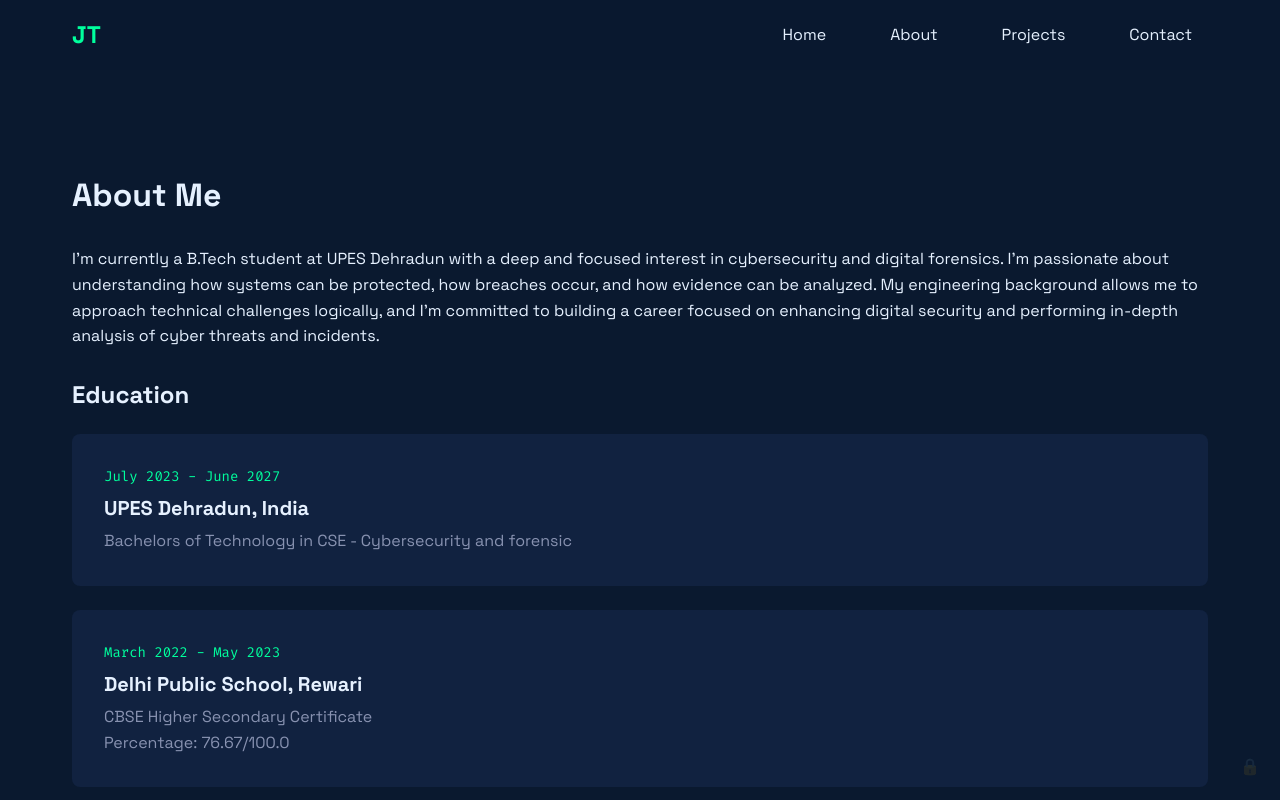
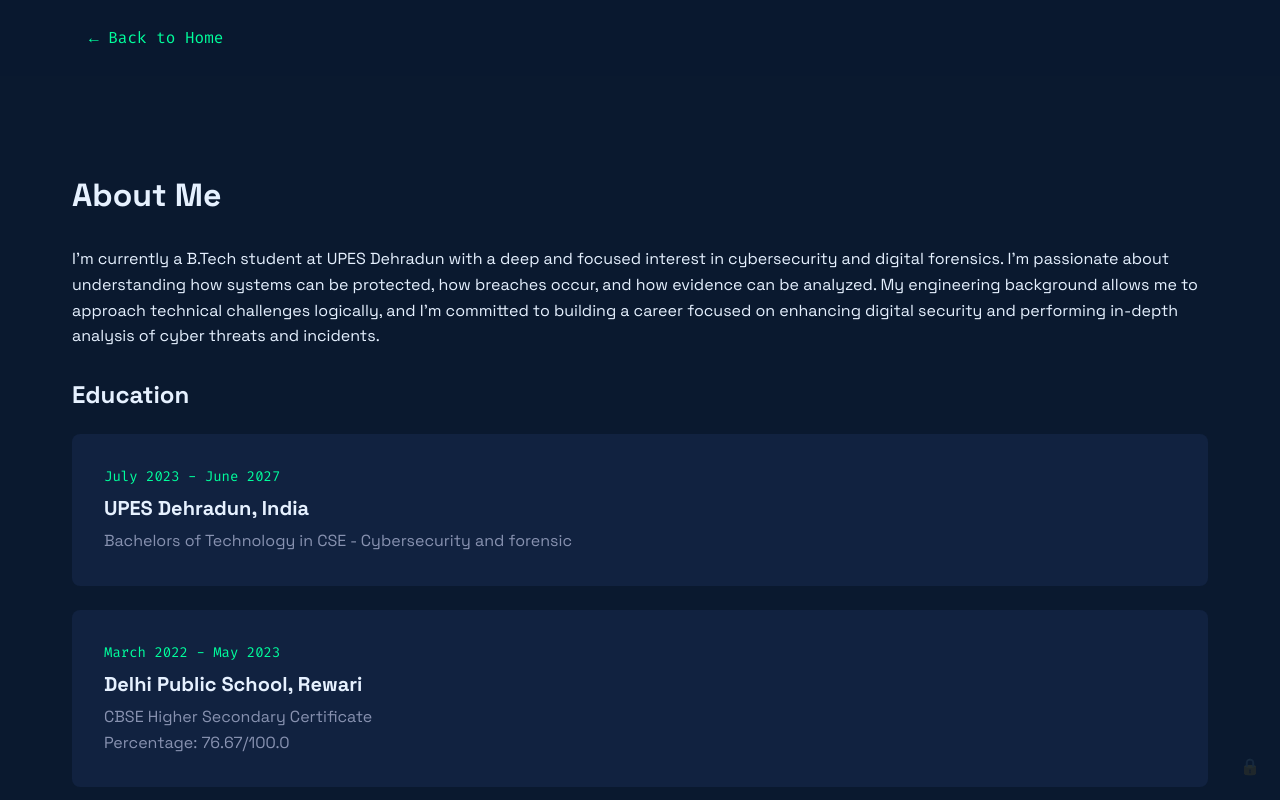
Before and after one commit to DEVVRAT-HUB/Portfolio-, a plain HTML site: page pages/about.html in a window 1280 px wide. Shown: the top 800 px of the page. Drawn offline with Linux system fonts and the light colour scheme.

Commit message:
Initial commit: Portfolio website

```diff
--- a/assets/css/styles.css
+++ b/assets/css/styles.css
@@ -366,3 +366,23 @@
         margin: 0 auto;
     }
 }
+
+/* Back Button */
+.back-button {
+    color: var(--primary-color);
+    text-decoration: none;
+    font-family: var(--font-code);
+    font-size: 1rem;
+    display: flex;
+    align-items: center;
+    transition: var(--transition);
+    padding: 0.5rem 1rem;
+    border: 1px solid transparent;
+    border-radius: 4px;
+}
+
+.back-button:hover {
+    border-color: var(--primary-color);
+    background-color: rgba(0, 255, 157, 0.1);
+    transform: translateX(-5px);
+}
--- a/pages/about.html
+++ b/pages/about.html
@@ -76,13 +76,7 @@
 <body>
     <nav class="nav">
         <div class="nav__container">
-            <a href="../index.html" class="nav__logo">JT</a>
-            <ul class="nav__links">
-                <li><a href="../index.html" class="nav__link">Home</a></li>
-                <li><a href="#" class="nav__link">About</a></li>
-                <li><a href="projects.html" class="nav__link">Projects</a></li>
-                <li><a href="contact.html" class="nav__link">Contact</a></li>
-            </ul>
+            <a href="../index.html" class="back-button">← Back to Home</a>
         </div>
     </nav>
 
```
Also changed, not shown: pages/contact.html (+1 -7 lines), pages/projects.html (+1 -7 lines), 1 other file.
